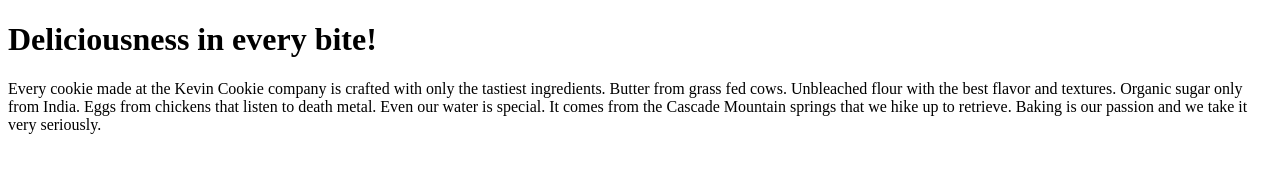
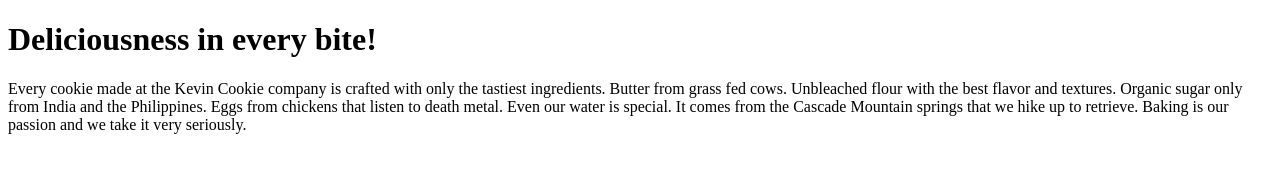
Before and after one commit to williamperssonoberg/KevinCookieCompany.com, a plain HTML site: page index.htm in a window 1280 px wide. Drawn offline with Linux system fonts and the light colour scheme.

Commit message:
Update index.htm

```diff
--- a/index.htm
+++ b/index.htm
@@ -4,7 +4,7 @@
 
 <h1>Deliciousness in every bite!</h1>
 
-<p>Every cookie made at the Kevin Cookie company is crafted with only the tastiest ingredients. Butter from grass fed cows. Unbleached flour with the best flavor and textures. Organic sugar only from India. Eggs from chickens that listen to death metal. Even our water is special. It comes from the Cascade Mountain springs that we hike up to retrieve. Baking is our passion and we take it very seriously.</p>
+<p>Every cookie made at the Kevin Cookie company is crafted with only the tastiest ingredients. Butter from grass fed cows. Unbleached flour with the best flavor and textures. Organic sugar only from India and the Philippines. Eggs from chickens that listen to death metal. Even our water is special. It comes from the Cascade Mountain springs that we hike up to retrieve. Baking is our passion and we take it very seriously.</p>
 
 </body>
 </html>
```
